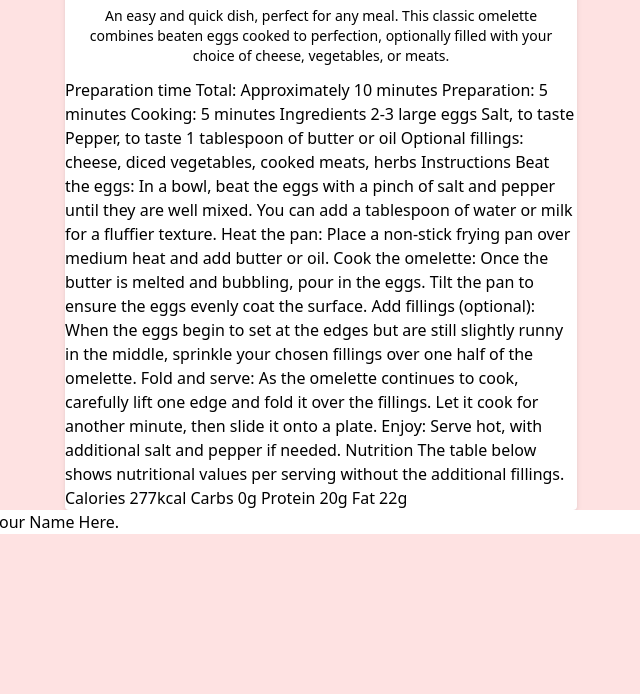
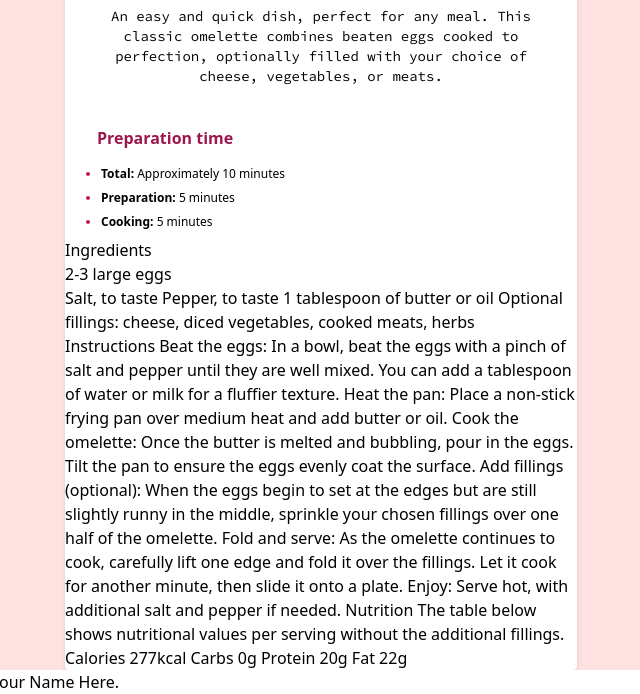
Before and after one commit to Jeyker-Dev/Recipe-Page, a website: page src/index.html in a window 1280 px wide. Shown: the part 417-1111 px from the top of the page, without its empty margins (319-959 px from the left). Before the commit the page ends 951 px from the top, so only its background shows below. Drawn offline with nearby package versions, Linux system fonts and the light colour scheme.

Commit message:
Agregado Subtitulo junto con la lista de tiempo de preparacion

```diff
--- a/src/index.html
+++ b/src/index.html
@@ -22,32 +22,68 @@
   <!--  Here End Container Image   -->
 
   <!--  Container Text Body  -->
-    <div class="">
+    <div>
       <!--  Container Title and Text  -->
       <div>
       <!--  Title Recipe  -->
-        <h1 class="md:text-xl text-lg lg:text-2xl xl:text-4xl text-center my-7">Simple Omelette Recipe</h1>
+          <h1 class="md:text-xl text-lg lg:text-2xl xl:text-4xl text-center my-7 font-oswald">Simple Omelette Recipe</h1>
           <!--  Text Recipe  -->
-        <p class="text-sm text-center mb-3 mx-5">
+          <p class="text-sm text-center mb-3 mx-5 font-source-code">
             An easy and quick dish, perfect for any meal. This classic omelette combines beaten eggs cooked
             to perfection, optionally filled with your choice of cheese, vegetables, or meats.
           </p>
       </div>
 <!-- Here End Container Title and Text  -->
-  Preparation time
 
-  Total: Approximately 10 minutes
-  Preparation: 5 minutes
-  Cooking: 5 minutes
+      <!--  Container Text Preparation Time  -->
+      <div>
+         <!--  Container SubTitle  -->
+        <div>
+          <h2 class="md:text-left md:text-base text-pink-800 font-semibold md:ml-4 md:pl-4 mt-5 pt-5 mb-2 pb-2">Preparation time</h1>
+        </div>
+<!-- Here End Container SubTitle -->
 
-  Ingredients
+        <!--  Container List Time  -->
+        <div class="container items-center">
 
-  2-3 large eggs
+          <ul class="list-disc flex flex-col items-left w-1/2 pl-4 ml-5">
+            <li class="text-xs text-pink-700 mb-2">
+              <span class="font-bold text-black">Total:</span> <span class="text-black">Approximately 10 minutes</span>
+            </li>
+            <li class="text-xs text-pink-700 mb-2">
+              <span class="font-bold text-black">Preparation:</span> <span class="text-black">5 minutes</span>
+            </li>
+            <li class="text-xs text-pink-700 mb-2">
+              <span class="font-bold text-black">Cooking:</span> <span class="text-black">5 minutes</span>
+            </li>
+          </ul>
+
+        </div>
+<!-- Here End Container List Time -->
+      </div>
+<!-- Here End Container Text Preparation Time -->
+
+      <!--  Container Ingredients Info  -->
+      <div>
+        <!--  Container SubTitle  -->
+        <div>
+          <h2 class="">Ingredients</h2>
+        </div>
+
+        <div>
+<!--  Here End Container Container Subtitle  -->
+          <ul>
+            <li>2-3 large eggs</li>
         Salt, to taste
         Pepper, to taste
         1 tablespoon of butter or oil
         Optional fillings: cheese, diced vegetables, cooked meats, herbs
+          </ul>
 
+        </div>
+
+      </div>
+<!--  Here End Container Ingredients Info  -->
   Instructions
 
   Beat the eggs: In a bowl, beat the eggs with a pinch of salt and pepper until they are well mixed.
--- /dev/null
+++ b/src/lib/fonts.css
@@ -0,0 +1 @@
+@import url('https://fonts.googleapis.com/css2?family=Oswald:wght@200..700&family=Source+Code+Pro:ital,wght@0,200..900;1,200..900&display=swap');
--- a/src/tailwind.css
+++ b/src/tailwind.css
@@ -1,3 +1,5 @@
+@import url(./lib/fonts.css);
+
 @tailwind base;
 @tailwind components;
 @tailwind utilities;
--- a/tailwind.config.js
+++ b/tailwind.config.js
@@ -1,8 +1,16 @@
 /** @type {import('tailwindcss').Config} */
+
 module.exports = {
   content: ["./src/**/*.{html,js}"],
   theme: {
-    extend: {},
+    extend:
+    {
+      fontFamily:
+      {
+        "oswald": ['Oswald', 'sans-serif'],
+        "source-code": ['Source Code Pro', 'monospace'],
+      },
+    },
   },
   plugins: [],
 }
```
Also changed, not shown: src/dist/app.css. Lines whose indentation alone changed are shown as unchanged.
